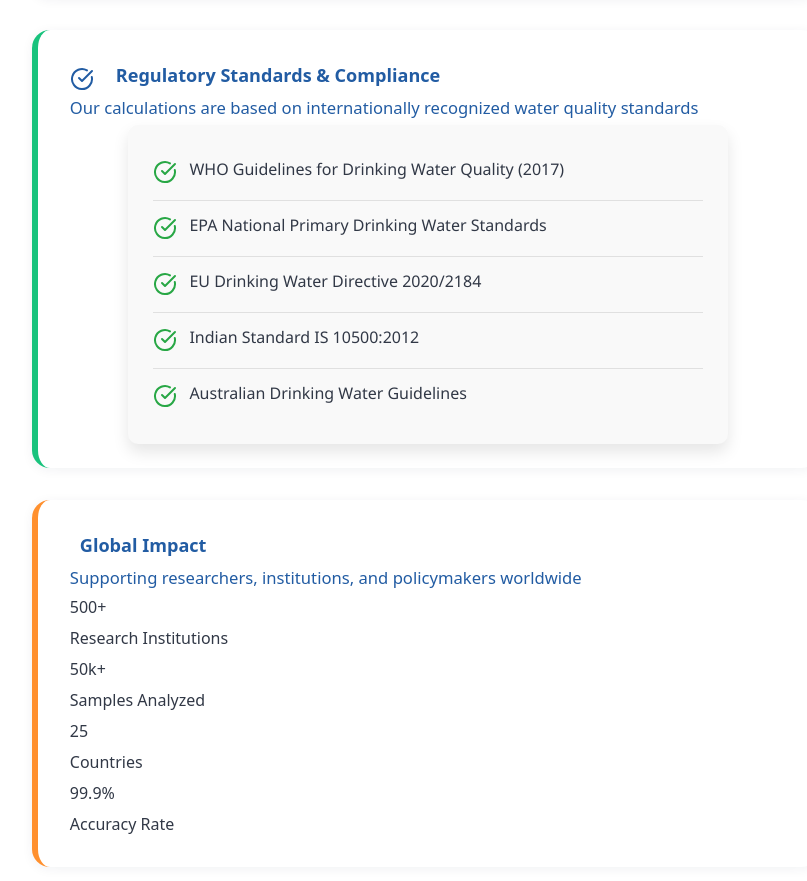
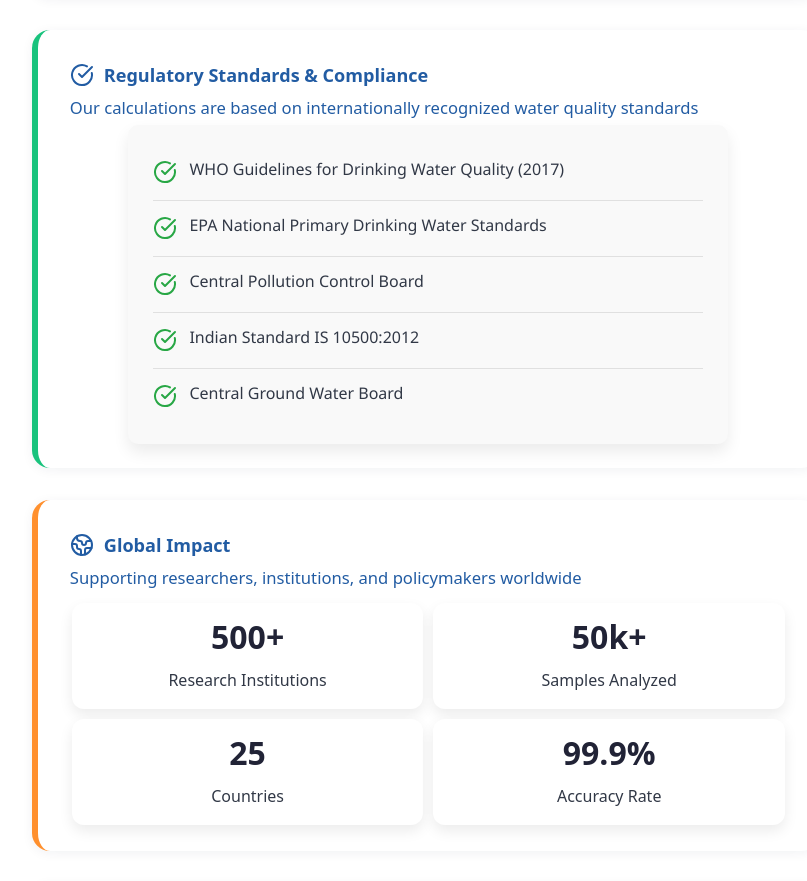
Before and after one commit to Tarushiiiii/Heavy_Metals, a React (Vite) app: page /about_us in a window 1280 px wide. Shown: the part 1425-2306 px from the top of the page, without its empty margins (317-1124 px from the left). Built offline with nearby package versions, Linux system fonts and the light colour scheme.

Commit message:
about us css

```diff
--- a/src/components/ui/css/about_us.css
+++ b/src/components/ui/css/about_us.css
@@ -148,7 +148,7 @@
     padding: 20px 25px;
     max-width: 600px;
     margin: 0 auto;
-    box-shadow: 0 8px 16px rgba(0, 0, 0, 0.1);
+    box-shadow: 0 8px 16px rgba(0, 0, 0, 0.08);
 }
 
 .standard-item {
@@ -180,9 +180,8 @@
     transform: scale(1.2);
 }
 
-.check-icon.title {
-    color: #225ca3;
-    margin-right: 12px;
+.icon.title {
+
     font-size: 1.8rem;
     transition: transform 0.3s ease;
 }
@@ -272,3 +271,40 @@
         padding: 8px 0 3px 0;
     }
 }
+
+.impact-stats {
+    display: grid;
+    grid-template-columns: repeat(2, minmax(180px, 1fr));
+    gap: 10px;
+    max-width: 900px;
+    margin-top: 10px;
+    padding: 2px;
+}
+
+.stat-item {
+    background: #ffffff;
+    border-radius: 12px;
+    padding: 10px 5px;
+    text-align: center;
+    box-shadow: 0 6px 14px rgba(0, 0, 0, 0.08);
+    transition: transform 0.2s ease, box-shadow 0.2s ease;
+}
+
+.stat-item:hover {
+    transform: translateY(-6px);
+    box-shadow: 0 10px 20px rgba(0, 0, 0, 0.12);
+}
+
+/* .value {
+    font-size: 2rem;
+    font-weight: 700;
+    color: #28a745;
+    margin: 0 0 10px;
+} */
+
+.stat-label {
+    font-size: 0.95rem;
+    font-weight: 500;
+    color: #555;
+    margin: 0;
+}
--- a/src/pages/about_us.jsx
+++ b/src/pages/about_us.jsx
@@ -1,4 +1,4 @@
-import { CircleCheckBig } from "lucide-react";
+import { CircleCheckBig, Earth, HandHeart, LaptopMinimalCheck, PencilRuler } from "lucide-react";
 import "../components/ui/css/about_us.css";
 
 export const AboutUs = () => {
@@ -13,7 +13,11 @@ export const AboutUs = () => {
                     </p>
 
                     <div className="about-card mission-card">
-                        <h2 className="section-title">Our Mission</h2>
+
+                        <h2 className="section-title">
+                            <HandHeart className="icon title" />
+                            Our Mission
+                        </h2>
                         <p>
                             To provide accessible, reliable, and scientifically accurate tools for assessing heavy metal contamination in groundwater, enabling better decision-making for public health protection and environmental conservation.
                         </p>
@@ -59,10 +63,10 @@ export const AboutUs = () => {
                     </div>
 
                     <div className="about-card methodology-card">
-                        <div className="card-header-icon">
-                            <i className="fas fa-flask"></i>
-                            <h2 className="section-title">Scientific Methodology</h2>
-                        </div>
+                        <h2 className="section-title">
+                            <PencilRuler className="icon title" />
+                            Scientific Methodology
+                        </h2>
                         <p className="subtitle methodology-subtitle">
                             Our HMPI calculation follows rigorous scientific protocols and international standards
                         </p>
@@ -92,8 +96,10 @@ export const AboutUs = () => {
 
                     <div className="about-card compliance-card">
                         <div className="card-header-icon">
-                            <CircleCheckBig className="check-icon title" />
-                            <h2 className="section-title">Regulatory Standards & Compliance</h2>
+                            <h2 className="section-title">
+                                <CircleCheckBig className="icon title" />
+                                Regulatory Standards & Compliance
+                            </h2>
                         </div>
                         <p className="subtitle compliance-subtitle">
                             Our calculations are based on internationally recognized water quality standards
@@ -119,7 +125,7 @@ export const AboutUs = () => {
                                 <p>EPA National Primary Drinking Water Standards</p>
                             </a>
 
-                            <a
+                            {/* <a
                                 href="https://eur-lex.europa.eu/eli/dir/2020/2184/oj"
                                 target="_blank"
                                 rel="noopener noreferrer"
@@ -127,6 +133,16 @@ export const AboutUs = () => {
                             >
                                 <CircleCheckBig className="check-icon" />
                                 <p>EU Drinking Water Directive 2020/2184</p>
+                            </a> */}
+
+                            <a
+                                href="https://cpcb.nic.in/"
+                                target="_blank"
+                                rel="noopener noreferrer"
+                                className="standard-item"
+                            >
+                                <CircleCheckBig className="check-icon" />
+                                <p>Central Pollution Control Board</p>
                             </a>
 
                             <a
@@ -139,7 +155,7 @@ export const AboutUs = () => {
                                 <p>Indian Standard IS 10500:2012</p>
                             </a>
 
-                            <a
+                            {/* <a
                                 href="https://www.nhmrc.gov.au/about-us/publications/australian-drinking-water-guidelines"
                                 target="_blank"
                                 rel="noopener noreferrer"
@@ -147,43 +163,53 @@ export const AboutUs = () => {
                             >
                                 <CircleCheckBig className="check-icon" />
                                 <p>Australian Drinking Water Guidelines</p>
+                            </a> */}
+
+                            <a
+                                href="https://cgwb.gov.in/"
+                                target="_blank"
+                                rel="noopener noreferrer"
+                                className="standard-item"
+                            >
+                                <CircleCheckBig className="check-icon" />
+                                <p>Central Ground Water Board</p>
                             </a>
                         </div>
                     </div>
 
                     <div className="about-card impact-card">
-                        <div className="card-header-icon">
-                            <i className="fas fa-users"></i>
-                            <h2 className="section-title">Global Impact</h2>
-                        </div>
+                        <h2 className="section-title">
+                            <Earth className="icon title" />
+                            Global Impact
+                        </h2>
                         <p className="subtitle impact-subtitle">
                             Supporting researchers, institutions, and policymakers worldwide
                         </p>
                         <div className="impact-stats">
                             <div className="stat-item">
-                                <p className="stat-value">500+</p>
+                                <p style={{ fontSize: '2rem', fontWeight: 700, color: '#212336' }}>500+</p>
                                 <p className="stat-label">Research Institutions</p>
                             </div>
                             <div className="stat-item">
-                                <p className="stat-value">50k+</p>
+                                <p style={{ fontSize: '2rem', fontWeight: 700, color: '#212336' }}>50k+</p>
                                 <p className="stat-label">Samples Analyzed</p>
                             </div>
                             <div className="stat-item">
-                                <p className="stat-value">25</p>
+                                <p style={{ fontSize: '2rem', fontWeight: 700, color: '#212336' }}>25</p>
                                 <p className="stat-label">Countries</p>
                             </div>
                             <div className="stat-item">
-                                <p className="stat-value">99.9%</p>
+                                <p style={{ fontSize: '2rem', fontWeight: 700, color: '#212336' }}>99.9%</p>
                                 <p className="stat-label">Accuracy Rate</p>
                             </div>
                         </div>
                     </div>
 
                     <div className="about-card specs-card">
-                        <div className="card-header-icon">
-                            <i className="fas fa-cog"></i>
-                            <h2 className="section-title">Technical Specifications</h2>
-                        </div>
+                        <h2 className="section-title">
+                            <LaptopMinimalCheck className="icon title" />
+                            Technical Specifications
+                        </h2>
                         <h3 className="specs-subtitle">Heavy Metals Assessed</h3>
                         <div className="metals-list">
                             <span className="metal-badge">Lead (Pb)</span>
```
